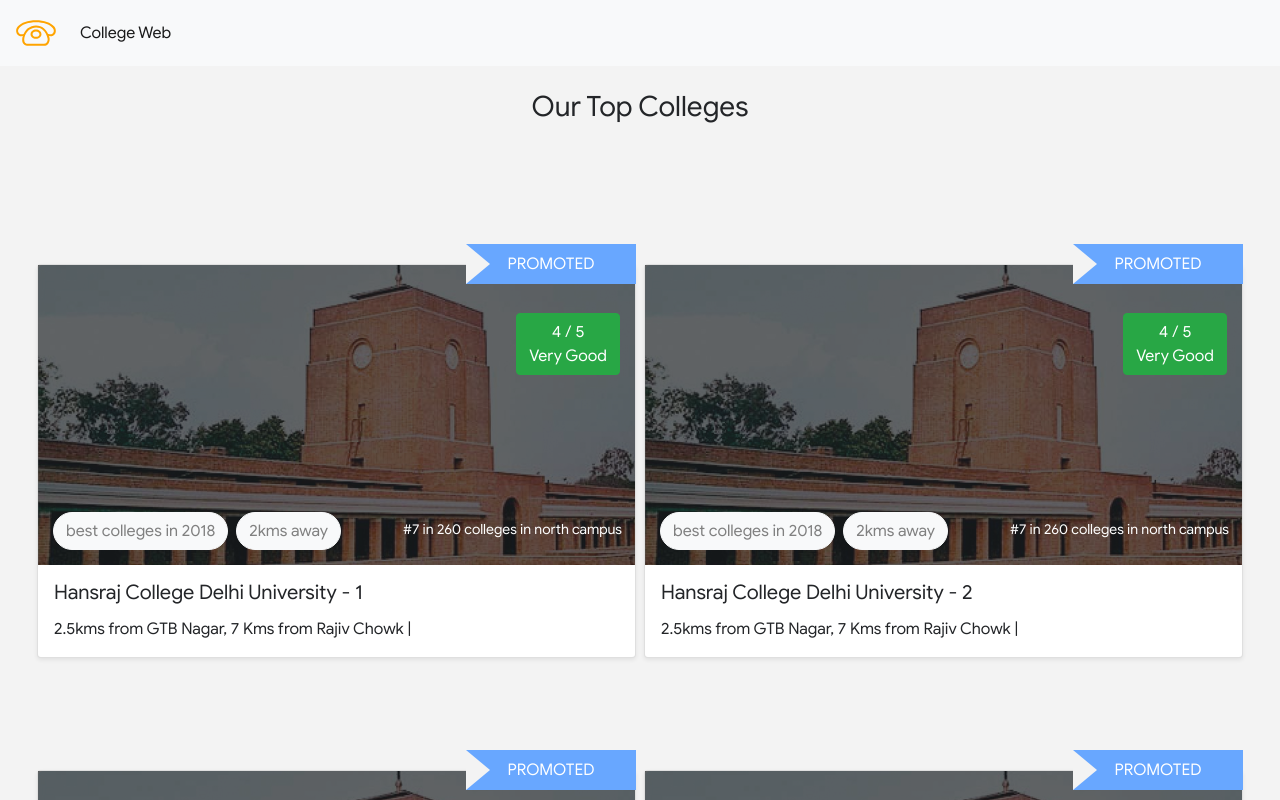
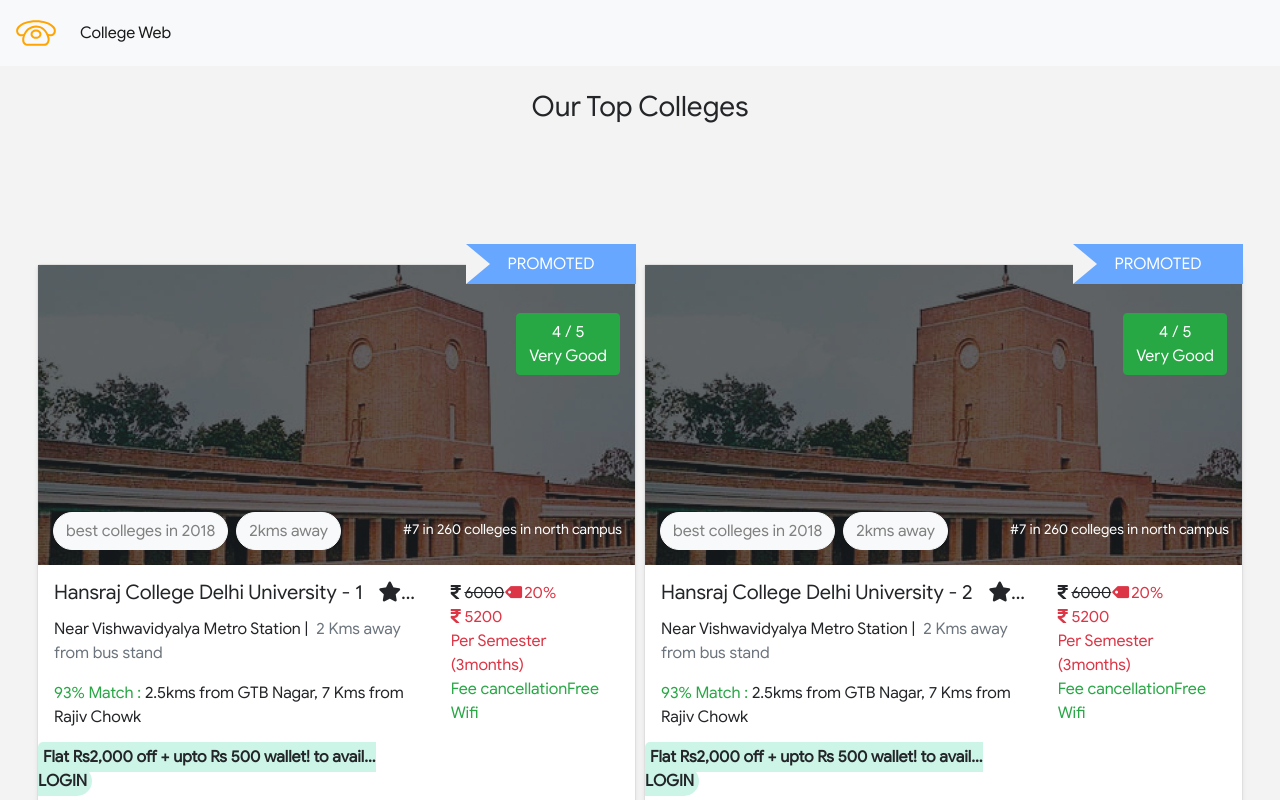
Before and after one commit to ShubhamSahaniNitkkr/collegeweb, a React (Create React App) app: page / in a window 1280 px wide. Shown: the top 800 px of the page. Built offline with nearby package versions, Linux system fonts and the light colour scheme.

Commit message:
content added

```diff
--- a/public/index.html
+++ b/public/index.html
@@ -10,6 +10,12 @@
       content="Web site created using create-react-app"
     />
     <link rel="apple-touch-icon" href="%PUBLIC_URL%/logo192.png" />
+    <link
+      rel="stylesheet"
+      href="https://use.fontawesome.com/releases/v5.7.2/css/all.css"
+      integrity="sha384-fnmOCqbTlWIlj8LyTjo7mOUStjsKC4pOpQbqyi7RrhN7udi9RwhKkMHpvLbHG9Sr"
+      crossorigin="anonymous"
+    />
     <!--
       manifest.json provides metadata used when your web app is installed on a
       user's mobile device or desktop. See https://developers.google.com/web/fundamentals/web-app-manifest/
--- a/src/App.css
+++ b/src/App.css
@@ -77,6 +77,15 @@
   bottom: 15px;
 }
 
+.offertxt {
+  background: #ccf5e7;
+  padding: 5px;
+  border-radius: 5px 25px 25px 5px;
+  font-weight: bold;
+  position: relative;
+  left: -16px;
+}
+
 .prom {
   width: 170px;
   height: 40px;
--- a/src/components/college.js
+++ b/src/components/college.js
@@ -25,10 +25,33 @@
     return items;
   };
 
+  renderRatings = (ratings) => {
+    let items = [1, 2, 3, 4, 5].map((star, idx) => {
+      return ratings >= star ? (
+        <i key={idx} className='fas fa-star'></i>
+      ) : (
+        <i key={idx} className='far fa-star'></i>
+      );
+    });
+    return items;
+  };
+
+  renderNearestPlaces = (places) => {
+    let items = places.map((place, idx) => {
+      return (
+        <span key={idx} className={`mr-2 ${idx !== 0 ? 'text-muted' : ''}`}>
+          {place} {places.length - 1 !== idx && '|'}
+        </span>
+      );
+    });
+    return items;
+  };
+
   render() {
     const {
       college_name,
       famous_nearest_places,
+      nearest_place,
       promoted,
       rating,
       rating_remarks,
@@ -87,10 +110,40 @@
           </div>
 
           <div className='card-body p-3'>
-            <h5 className='card-title text-truncate'>{college_name}</h5>
-            <p className='card-text'>
-              {famous_nearest_places} | {}{' '}
-            </p>
+            <div className='row'>
+              <div className='col-md-8'>
+                <h5 className='card-title text-truncate'>
+                  {college_name}
+                  <span className='ml-3'>{this.renderRatings(rating)}</span>
+                </h5>
+                <p className='card-text'>
+                  {this.renderNearestPlaces(nearest_place)}
+                </p>
+                <p>
+                  <span className='text-success'>93% Match : </span>
+                  {famous_nearest_places}
+                </p>
+                <span className='card-text offertxt'>{offertext}</span>
+              </div>
+
+              <div className='col-md-4'>
+                <span className='card-text'>
+                  <i className='fas fa-rupee-sign'></i>{' '}
+                  <del>{original_fees}</del>
+                  <i
+                    className='fas fa-tag text-danger ml-1'
+                    style={{ transform: 'rotate(-45deg)' }}
+                  ></i>
+                  <span className='text-danger'>{discount}%</span>
+                </span>
+                <br />
+                <span className='card-text text-danger'>
+                  <i className='fas fa-rupee-sign'></i> {discounted_fees} <br />{' '}
+                  {fees_cycle}{' '}
+                </span>
+                <p className='card-text text-success'>{amenties}</p>
+              </div>
+            </div>
           </div>
         </div>
       </div>
```
